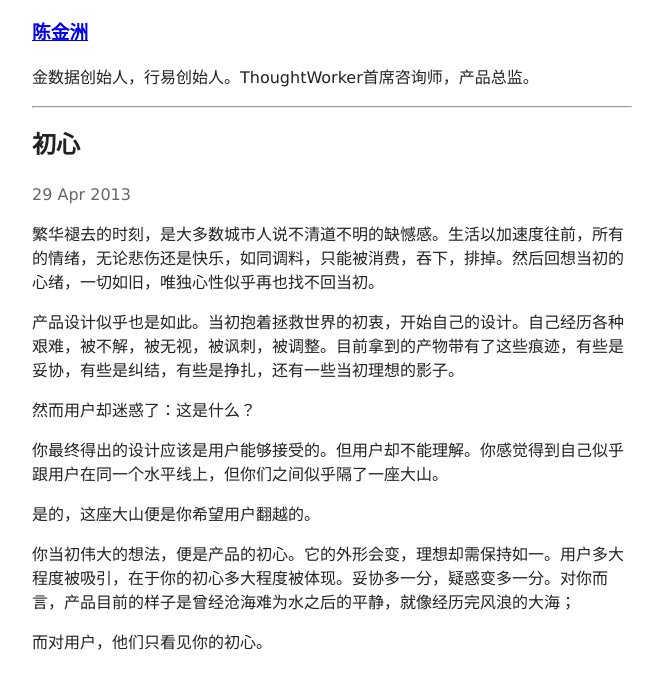
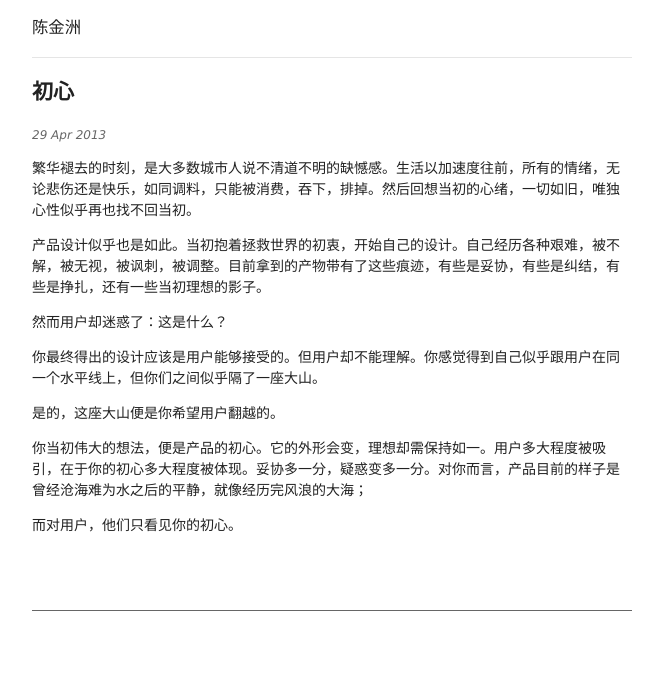
Before and after one commit to mechiland/mechiland.github.com, a Jekyll site: the page built from _posts/2013-04-29-orig.md, in a window 1280 px wide. Shown: the top 689 px of the page, without its empty margins (308-971 px from the left). Built offline with Jekyll 4.4.1, drawn with Linux system fonts in a browser that asks for light colours.

Commit message:
change style

```diff
--- a/_includes/header.html
+++ b/_includes/header.html
@@ -21,7 +21,6 @@
     </head>
     <body>
       <div class="container">
-        <h3><a href="/">陈金洲</a></h3>
-        <p>金数据创始人，行易创始人。ThoughtWorker首席咨询师，产品总监。</p>
+        <h3 class="brand"><a href="/">陈金洲</a></h3>
         <hr />
       </div>
--- a/_layouts/post.html
+++ b/_layouts/post.html
@@ -10,7 +10,6 @@
 	      {{content}}
 	      </div>
 	    </article>
-
 	</div>
 </div>
 
--- a/css/main.css
+++ b/css/main.css
@@ -6,13 +6,17 @@ textarea {
     color: #222;
 }
 
+html {
+  font-size: 14px;
+}
+
 body {
     font-size: 1em;
     line-height: 1.5;
 }
 
 html, body {
-    margin: 0px 10px 40px 10px;
+    margin: 0px 10px 20px 10px;
     padding: 0px;
 }
 
@@ -27,4 +31,26 @@ body {
   margin: auto;
 }
 
-.meta { color: #666;}
+.blogs ul {
+  margin: 0;
+  padding-left: 20px;
+}
+
+.brand a {
+  color: #222;
+  font-weight: normal;
+  text-decoration: none;
+}
+
+hr {
+  border: 0;
+  height: 0;
+  border-top: 1px solid rgba(0, 0, 0, 0.1);
+  border-bottom: 1px solid rgba(255, 255, 255, 0.3);
+}
+.single {
+  padding-bottom: 60px;
+  border-bottom: 1px solid #666;
+/*  margin-bottom: 20px;*/
+}
+.meta { color: #666; font-style: italic; font-size: 12px;}
```
